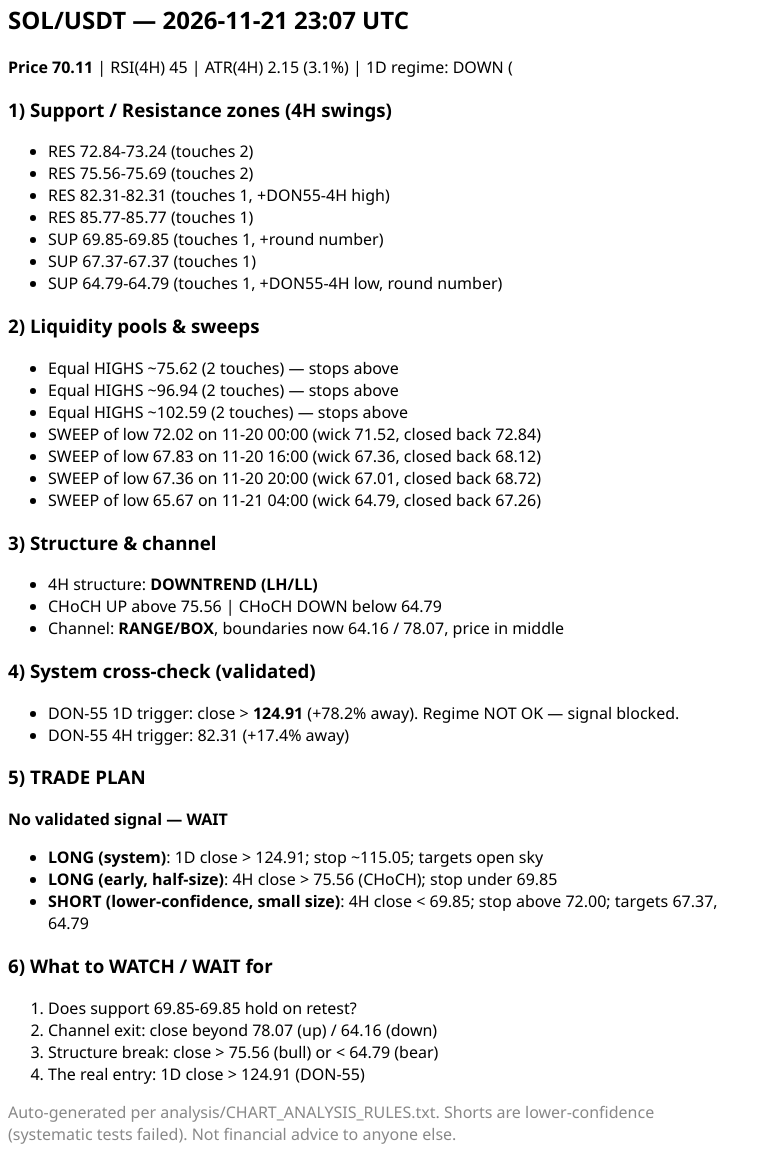
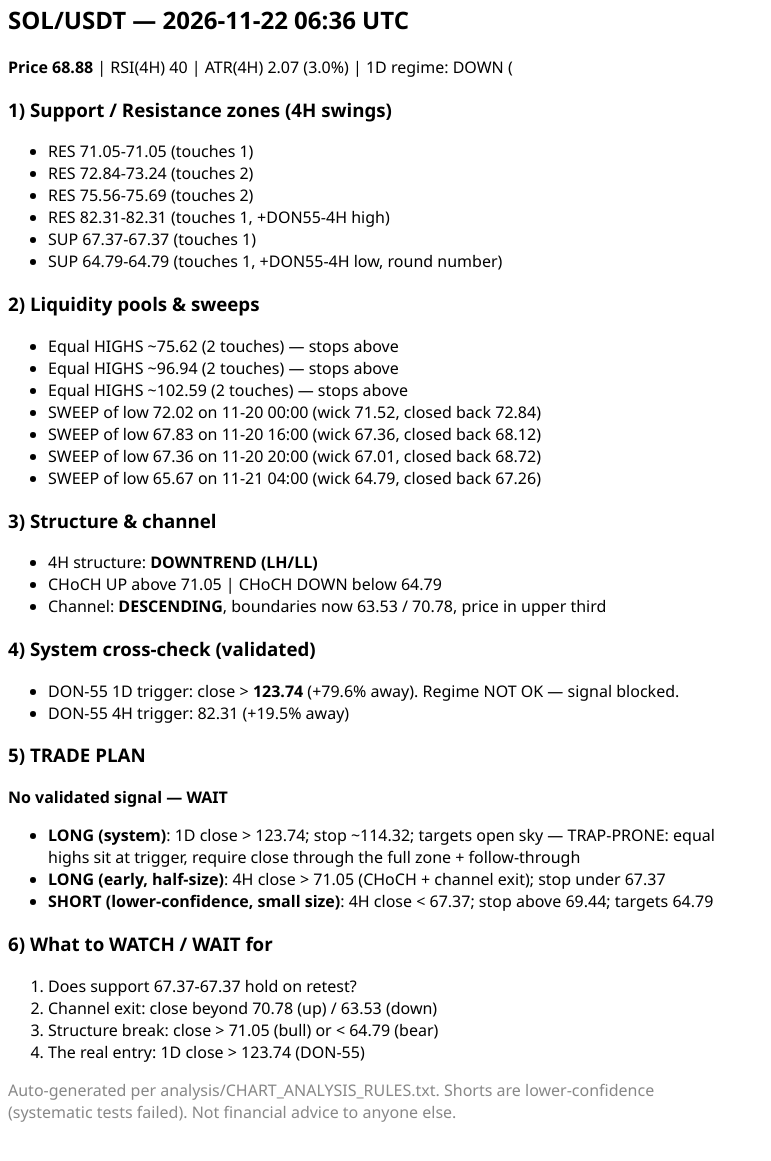
Before and after one commit to Bilalgpt/trade-analysis, a plain HTML site: page docs/analysis_v2.html in a window 1280 px wide. Shown: the part 5-1166 px from the top of the page, without its empty margins (0-771 px from the left). After the commit the page ends 1144 px from the top, so only its background shows below. Drawn offline with Linux system fonts and the light colour scheme.

Commit message:
report: hourly analysis 2026-11-22 06:36 UTC

```diff
--- a/docs/analysis_v2.html
+++ b/docs/analysis_v2.html
@@ -1,11 +1,10 @@
-<html><body style='font-family:Segoe UI,Arial,sans-serif;max-width:720px'><h2>SOL/USDT — 2026-11-21 23:07 UTC</h2>
-<p><b>Price 70.11</b> | RSI(4H) 45 | ATR(4H) 2.15 (3.1%) | 1D regime: DOWN (<SMA200)</p>
+<html><body style='font-family:Segoe UI,Arial,sans-serif;max-width:720px'><h2>SOL/USDT — 2026-11-22 06:36 UTC</h2>
+<p><b>Price 68.88</b> | RSI(4H) 40 | ATR(4H) 2.07 (3.0%) | 1D regime: DOWN (<SMA200)</p>
 <h3>1) Support / Resistance zones (4H swings)</h3><ul>
+<li>RES 71.05-71.05 (touches 1)</li>
 <li>RES 72.84-73.24 (touches 2)</li>
 <li>RES 75.56-75.69 (touches 2)</li>
 <li>RES 82.31-82.31 (touches 1, +DON55-4H high)</li>
-<li>RES 85.77-85.77 (touches 1)</li>
-<li>SUP 69.85-69.85 (touches 1, +round number)</li>
 <li>SUP 67.37-67.37 (touches 1)</li>
 <li>SUP 64.79-64.79 (touches 1, +DON55-4H low, round number)</li>
 </ul>
@@ -19,22 +18,22 @@
 <li>SWEEP of low 65.67 on 11-21 04:00 (wick 64.79, closed back 67.26)</li>
 </ul>
 <h3>3) Structure & channel</h3><ul><li>4H structure: <b>DOWNTREND (LH/LL)</b></li>
-<li>CHoCH UP above 75.56 | CHoCH DOWN below 64.79</li>
-<li>Channel: <b>RANGE/BOX</b>, boundaries now 64.16 / 78.07, price in middle</li>
+<li>CHoCH UP above 71.05 | CHoCH DOWN below 64.79</li>
+<li>Channel: <b>DESCENDING</b>, boundaries now 63.53 / 70.78, price in upper third</li>
 </ul>
 <h3>4) System cross-check (validated)</h3><ul>
-<li>DON-55 1D trigger: close &gt; <b>124.91</b> (+78.2% away). Regime NOT OK — signal blocked.</li>
-<li>DON-55 4H trigger: 82.31 (+17.4% away)</li></ul>
+<li>DON-55 1D trigger: close &gt; <b>123.74</b> (+79.6% away). Regime NOT OK — signal blocked.</li>
+<li>DON-55 4H trigger: 82.31 (+19.5% away)</li></ul>
 <h3>5) TRADE PLAN</h3>
 <p><b>No validated signal — WAIT</b></p>
 <ul>
-<li><b>LONG (system)</b>: 1D close &gt; 124.91; stop ~115.05; targets open sky</li>
-<li><b>LONG (early, half-size)</b>: 4H close &gt; 75.56 (CHoCH); stop under 69.85</li>
-<li><b>SHORT (lower-confidence, small size)</b>: 4H close &lt; 69.85; stop above 72.00; targets 67.37, 64.79</li>
+<li><b>LONG (system)</b>: 1D close &gt; 123.74; stop ~114.32; targets open sky — TRAP-PRONE: equal highs sit at trigger, require close through the full zone + follow-through</li>
+<li><b>LONG (early, half-size)</b>: 4H close &gt; 71.05 (CHoCH + channel exit); stop under 67.37</li>
+<li><b>SHORT (lower-confidence, small size)</b>: 4H close &lt; 67.37; stop above 69.44; targets 64.79</li>
 </ul>
 <h3>6) What to WATCH / WAIT for</h3><ol>
-<li>Does support 69.85-69.85 hold on retest?</li>
-<li>Channel exit: close beyond 78.07 (up) / 64.16 (down)</li>
-<li>Structure break: close &gt; 75.56 (bull) or &lt; 64.79 (bear)</li>
-<li>The real entry: 1D close &gt; 124.91 (DON-55)</li></ol>
+<li>Does support 67.37-67.37 hold on retest?</li>
+<li>Channel exit: close beyond 70.78 (up) / 63.53 (down)</li>
+<li>Structure break: close &gt; 71.05 (bull) or &lt; 64.79 (bear)</li>
+<li>The real entry: 1D close &gt; 123.74 (DON-55)</li></ol>
 <p style='color:#888'>Auto-generated per analysis/CHART_ANALYSIS_RULES.txt. Shorts are lower-confidence (systematic tests failed). Not financial advice to anyone else.</p></body></html>
```
